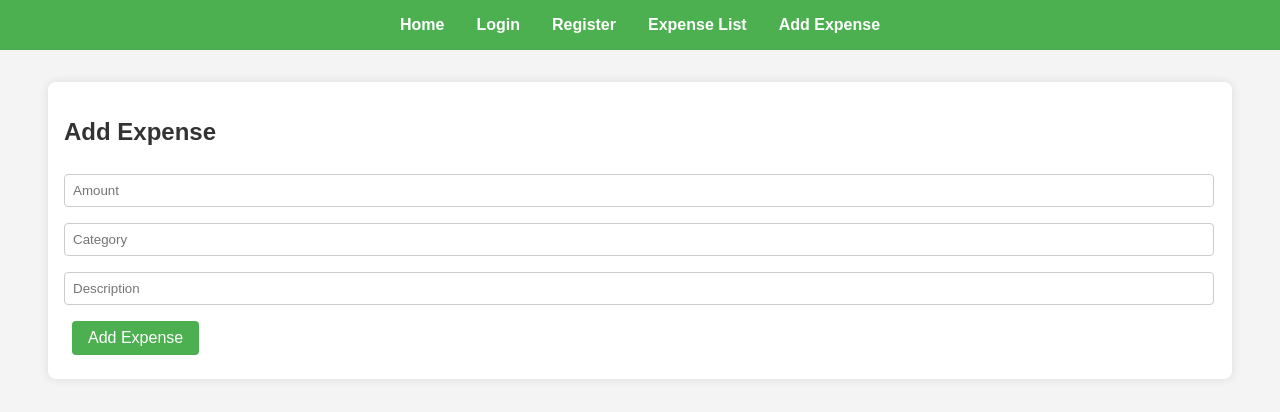
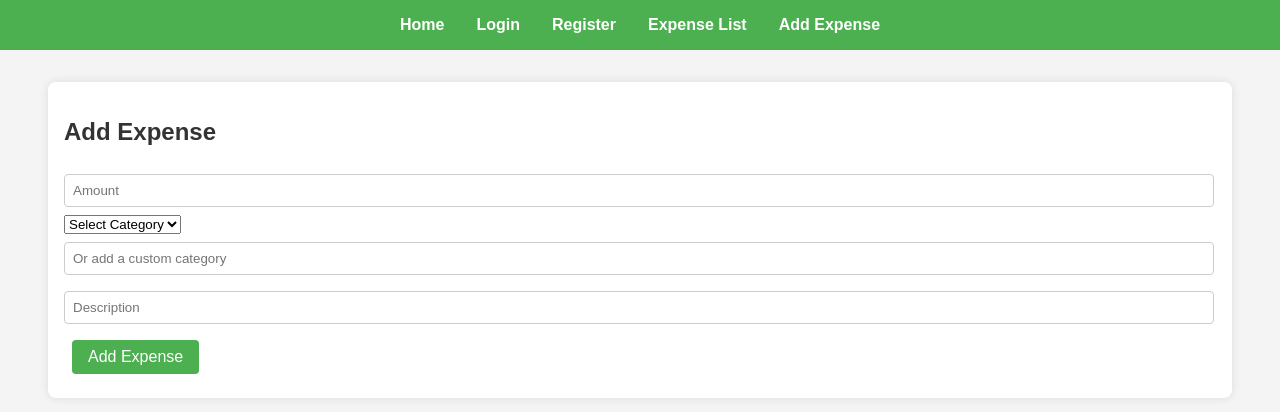
Before and after one commit to Gowtham271199/Expense-calculator-FE, a React (Create React App) app: page /add-expense in a window 1280 px wide. Shown: the top 412 px of the page. Built offline with nearby package versions, Linux system fonts and the light colour scheme.

Commit message:
filter and dropdown

```diff
--- a/src/components/AddExpense.js
+++ b/src/components/AddExpense.js
@@ -2,25 +2,28 @@ import React, { useState } from 'react';
 import axios from 'axios';
 import '../App.css';
 import { useNavigate } from 'react-router-dom';
+
 const AddExpense = () => {
   const [amount, setAmount] = useState('');
   const [category, setCategory] = useState('');
+  const [customCategory, setCustomCategory] = useState('');
   const [description, setDescription] = useState('');
   const navigate = useNavigate();
 
+  const predefinedCategories = ['Food', 'Transport', 'Entertainment', 'Utilities', 'Health', 'Others'];
+
   const handleSubmit = async (e) => {
-
     e.preventDefault();
-    try{
-    await axios.post(
-      'https://expense-calculator-be-2.onrender.com/api/expenses',
-      { amount, category, description },
-      { headers: { 'x-auth-token': localStorage.getItem('token') } }
-    );
-    navigate('/expenses');
-  }
-    catch (error) {
-      console.error(error.response?.data || error.message); // Handle undefined error.response
+    try {
+      const finalCategory = customCategory ? customCategory : category;
+      await axios.post(
+        'https://expense-calculator-be-2.onrender.com/api/expenses',
+        { amount, category: finalCategory, description },
+        { headers: { 'x-auth-token': localStorage.getItem('token') } }
+      );
+      navigate('/expenses');
+    } catch (error) {
+      console.error(error.response?.data || error.message);
     }
   };
 
@@ -35,12 +38,23 @@ const AddExpense = () => {
           onChange={(e) => setAmount(e.target.value)}
           required
         />
-        <input
-          type="text"
-          placeholder="Category"
+        <select
           value={category}
           onChange={(e) => setCategory(e.target.value)}
           required
+        >
+          <option value="">Select Category</option>
+          {predefinedCategories.map((cat) => (
+            <option key={cat} value={cat}>
+              {cat}
+            </option>
+          ))}
+        </select>
+        <input
+          type="text"
+          placeholder="Or add a custom category"
+          value={customCategory}
+          onChange={(e) => setCustomCategory(e.target.value)}
         />
         <input
           type="text"
--- a/src/components/ExpenseList.js
+++ b/src/components/ExpenseList.js
@@ -4,24 +4,46 @@ import '../App.css';
 
 const ExpenseList = () => {
   const [expenses, setExpenses] = useState([]);
+  const [filter, setFilter] = useState({ date: '', category: '', amount: '' });
 
   useEffect(() => {
     const fetchExpenses = async () => {
-      const res = await axios.get('https://expense-calculator-be-2.onrender.com/api/expenses', {
-        headers: { 'x-auth-token': localStorage.getItem('token') },
-      });
-      setExpenses(res.data);
+      try {
+        const response = await axios.get('https://expense-calculator-be-2.onrender.com/api/expenses', {
+          headers: { 'x-auth-token': localStorage.getItem('token') },
+        });
+        setExpenses(response.data);
+      } catch (error) {
+        console.error(error.response?.data || error.message);
+      }
     };
     fetchExpenses();
   }, []);
 
+  const handleFilterChange = (e) => {
+    setFilter({ ...filter, [e.target.name]: e.target.value });
+  };
+
+  const filteredExpenses = expenses.filter((expense) => {
+    return (
+      (filter.date ? new Date(expense.date).toLocaleDateString() === new Date(filter.date).toLocaleDateString() : true) &&
+      (filter.category ? expense.category === filter.category : true) &&
+      (filter.amount ? expense.amount === Number(filter.amount) : true)
+    );
+  });
+
   return (
     <div className="container">
-      <h2>Your Expenses</h2>
+      <h2>Expense List</h2>
+      <div>
+        <input type="date" name="date" placeholder="Filter by date" onChange={handleFilterChange} />
+        <input type="text" name="category" placeholder="Filter by category" onChange={handleFilterChange} />
+        <input type="number" name="amount" placeholder="Filter by amount" onChange={handleFilterChange} />
+      </div>
       <ul>
-        {expenses.map(expense => (
+        {filteredExpenses.map((expense) => (
           <li key={expense._id}>
-            {expense.category}: ${expense.amount} on {new Date(expense.date).toLocaleDateString()}
+            {expense.date} - {expense.category} - ${expense.amount} - {expense.description}
           </li>
         ))}
       </ul>
```
